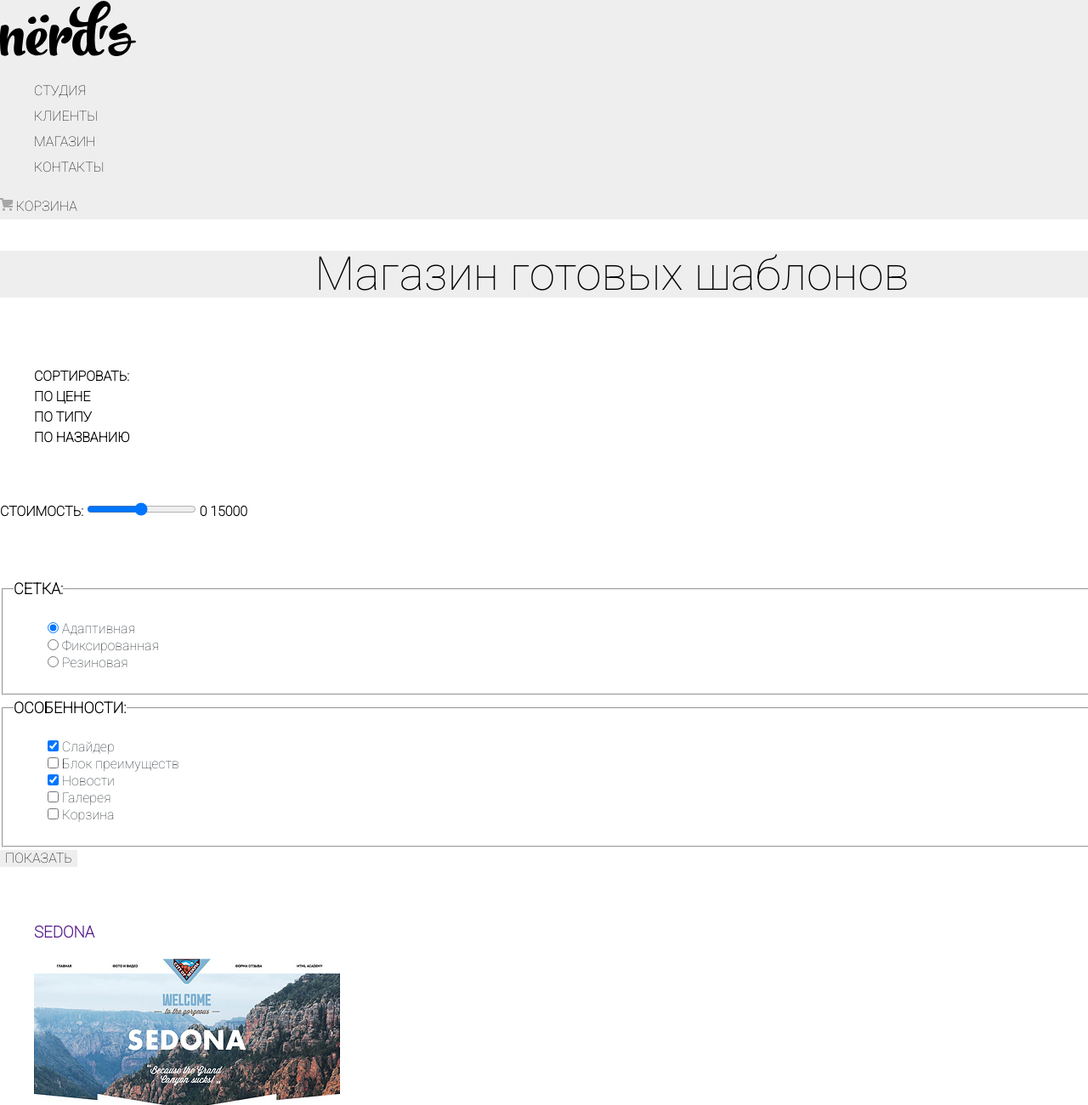
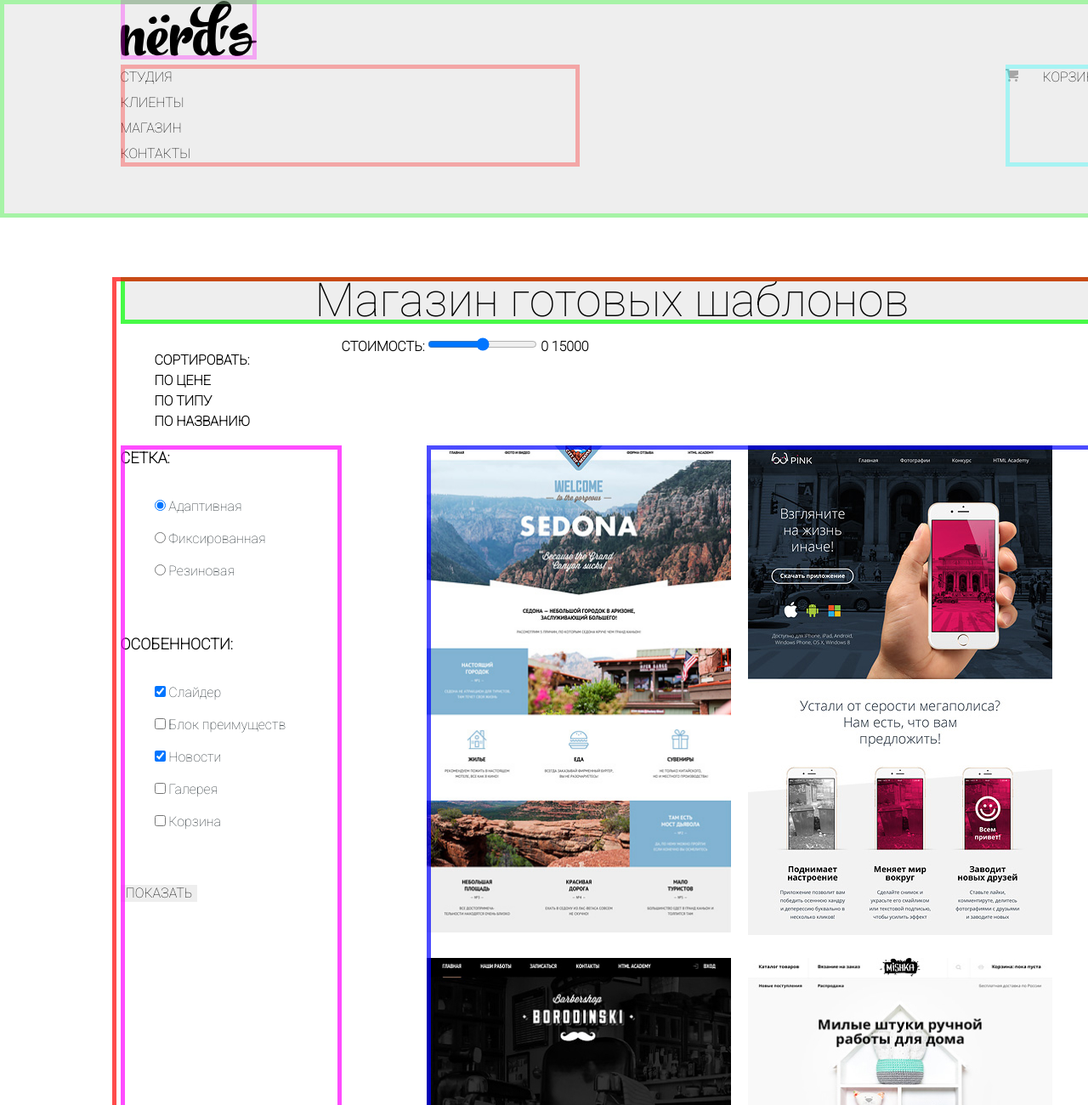
Before and after one commit to Brs-B/452047-nerds-28, a plain HTML site: page catalog.html in a window 1280 px wide. Shown: the top 1300 px of the page at 85% size. Drawn offline with Linux system fonts and the light colour scheme.

Commit message:
начинаем строить сетку

```diff
--- a/catalog.html
+++ b/catalog.html
@@ -1,19 +1,23 @@
 <!DOCTYPE html>
-<html lang="ru">
+<html class="page" lang="ru">
   <head>
     <meta charset="utf-8">
     <title>HTML Academy: Нёрдс</title>
-    <link rel="stylesheet" href="https://fonts.googleapis.com/css2?family=Roboto:wght@100&display=swap" rel="stylesheet">
+    <link rel="stylesheet" href="https://fonts.googleapis.com/css2?family=Roboto:wght@100&display=swap">
     <link href="css/normalize.css" rel="stylesheet">
     <link href="css/style.css" rel="stylesheet">
   </head>
-  <body>
+  <body class="page_body">
 
-    <header>
+    <header class="main_header">
       <nav class="navigation">
-        <a class="nerds-logo" href="index.html">
+        <div class="container">
+          <a class="nerds_logo" href="index.html">
             <img src="img/nerds-logo.svg" width="160" height="65" alt="Логотип Нердс">
           </a>
+        </div>
+        <div class="main_navigation_wrapper">
+          <div class="container">
             <ul class="site_navigation">
               <li><a href="">Студия</a></li>
               <li><a href="">Клиенты</a></li>
@@ -22,24 +26,26 @@
             </ul>
             <div class="cart_navigation">
               <img src="img/cart-icon.svg" width="15" height="15" alt="cart-icon">
-          <a href="">Корзина</a>
+              <a class="cart_link" href="">Корзина</a>
+            </div>
+          </div>
         </div>
       </nav>
     </header>
 
-    <main>
+    <main class="catalog_page container">
       <h1 class="catalog_title">Магазин готовых шаблонов</h1>
 
-      <section>
+      <section class="sort">
         <h2 class="visually_hidden">Сортировка</h2>
-        <ul class="sort">Сортировать:
+        <ul class="sort_type">Сортировать:
           <li>По цене</li>
           <li>По типу</li>
           <li>По названию</li>
         </ul>
       </section>
 
-      <section>
+      <section class="sort_price">
         <h2 class="visually_hidden">Стоимость-ползунок</h2>
         <label for="price">Стоимость:</label>
           <input type="range" id="price" name="price" min="0" max="15000" multiple>
@@ -48,21 +54,21 @@
 
       </section>
 
-      <section>
+      <section class="filters">
         <h2 class="visually_hidden">Фильтр каталога</h2>
         <form class="filter" action="https://echo.htmlacademy.ru" method="get">
           <fieldset>
             <legend>Сетка:</legend>
               <ul >
-                <li>
+                <li class="filter_option filter_radio">
                   <input class="filter_input" type="radio" name="grid" id="filter_adaptive" value="adaptive" checked>
                   <label for="filter_adaptive">Адаптивная</label>
                 </li>
-                <li>
+                <li class="filter_option filter_radio">
                   <input class="filter_input" type="radio" name="grid" id="filter_fixed" value="fixed">
                   <label for="filter_fixed">Фиксированная</label>
                 </li>
-                <li>
+                <li class="filter_option filter_radio">
                 <input class="filter_input" type="radio" name="grid" id="filter_rubbery" value="rubbery">
                 <label for="filter_rubbery">Резиновая</label>
                 </li>
@@ -72,23 +78,23 @@
           <fieldset>
             <legend>Особенности:</legend>
               <ul>
-                <li>
+                <li class="filter_option filter_checkbox">
                   <input class="filter_input" type="checkbox" name="slider" id="filter_slider" checked>
                   <label for="filter_slider">Слайдер</label>
                 </li>
-                <li>
+                <li class="filter_option filter_checkbox">
                   <input class="filter_input" type="checkbox" name="block_advantage" id="filter_block_advantage">
                   <label for="filter_block_advantage">Блок преимуществ</label>
                 </li>
-                <li>
+                <li class="filter_option filter_checkbox">
                   <input class="filter_input" type="checkbox" name="news" id="filter_news" checked>
                   <label for="filter_news">Новости</label>
                 </li>
-                <li>
+                <li class="filter_option filter_checkbox">
                   <input class="filter_input" type="checkbox" name="gallery" id="filter_gallery">
                   <label for="filter_gallery">Галерея</label>
                 </li>
-                <li>
+                <li class="filter_option filter_checkbox">
                   <input class="filter_input" type="checkbox" name="cart" id="filter_cart">
                   <label for="filter_cart">Корзина</label>
                 </li>
@@ -98,52 +104,52 @@
         </form>
       </section>
 
-      <section>
+      <section class="catalog">
         <h2 class="visually_hidden">Список каталога</h2>
           <ul class="catalog_list">
-            <li>
+            <li class="catalog_item">
               <a href="">
-                <h3>Sedona</h3>
+                <h3 class="visually_hidden">Sedona</h3>
                 <div>
                   <img src="img/img-sedona1.jpg" width="360" height="576" alt="Sedona">
                 </div>
               </a>
             </li>
-            <li>
+            <li class="catalog_item">
               <a href="">
-                <h3>Pink</h3>
+                <h3 class="visually_hidden">Pink</h3>
                 <div>
                   <img src="img/img-pink1.jpg" width="358" height="576" alt="Pink">
                 </div>
               </a>
             </li>
-            <li>
+            <li class="catalog_item">
               <a href="">
-                <h3>Borodinski</h3>
+                <h3 class="visually_hidden">Borodinski</h3>
                 <div>
                   <img src="img/img-barbershop1.jpg" width="364" height="582" alt="Borodinski">
                 </div>
               </a>
             </li>
-            <li>
+            <li class="catalog_item">
               <a href="">
-                <h3>Mishka</h3>
+                <h3 class="visually_hidden">Mishka</h3>
                 <div>
                   <img src="img/img-mishka1.jpg" width="362" height="580" alt="Mishka">
                 </div>
               </a>
             </li>
-            <li>
+            <li class="catalog_item">
               <a href="">
-                <h3>A+</h3>
+                <h3 class="visually_hidden">A+</h3>
                 <div>
                   <img src="img/img-aplus1.jpg" width="364" height="582" alt="A+">
                 </div>
               </a>
             </li>
-            <li>
+            <li class="catalog_item">
               <a href="">
-                <h3>Kvast</h3>
+                <h3 class="visually_hidden">Kvast</h3>
                 <div>
                   <img src="img/img-kvast1.jpg" width="362" height="580" alt="Kvast">
                 </div>
@@ -173,8 +179,9 @@
 
     </main>
 
-    <footer>
-      <section>
+    <footer class="main_footer page_footer">
+      <section class="footer_contacts">
+
         <h2 class="visually_hidden">Адрес</h2>
           <h3>Nёrds Design studio</h3>
           <p>
@@ -187,7 +194,8 @@
 
       </section>
 
-      <div class="social">
+      <div class="container">
+        <div class="footer_social">
           <ul>
             <li>
               <a class="social_button" href="">
@@ -210,6 +218,7 @@
         <div class="friendly">
           <h2>Давайте дружить, это выгодно!</h2>
           <p>Скидка 10% для друзей из социальных сетей.</p>
+        </div>
       </div>
     </footer>
 
--- a/css/style.css
+++ b/css/style.css
@@ -16,6 +16,8 @@
   --basic_yellow_active: #E5A722;
   --basic_white: #ffffff;
 }
+
+/* Global */
 
 body {
   min-width: 1440px;
@@ -39,17 +41,70 @@ img {
   height: auto;
 }
 
+/* Grid */
+
+.page {
+  height: 100%;
+}
+.page_body {
+  min-height: 100%;
+  display: grid;
+  grid-template-rows: min-content 1fr min-content;
+  align-content: start;
+}
+
+/* Header */
+
+.main_header {
+  margin-bottom: 70px;
+
+  outline: 5px solid rgba(0, 255, 0, 0.3);
+  outline-offset: -5px;
+}
 .navigation {
+  display: flex;
+  flex-direction: column;
+  align-items: start;
   font-size: 16px;
   line-height: 30px;
   font-weight: 500;
   color: var(--basic_black);
   background-color: var(--basic_gray);
 }
+.main_navigation_wrapper {
+  width: 100%;
+  margin-bottom: 60px;
+}
+.nerds_logo {
+  width: 160px;
+  height: 65px;
+  outline: 5px solid rgba(255, 0, 255, 0.3);
+  outline-offset: -5px;
+}
+.container {
+  width: 1157px;
+  margin: 0 auto;
+  padding: 0 10px;
+}
+.main_navigation_wrapper .container {
+  display: flex;
+  justify-content: space-between;
+}
+.site_navigation {
+  width: 540px;
+  margin: 0;
+  padding: 0;
+  min-height: 95px;
+  list-style: none;
+  outline: 5px solid rgba(255, 0, 0, 0.3);
+  outline-offset: -5px;
+}
+.cart_navigation {
+  max-width: 150px;
+  outline: 5px solid rgba(0, 255, 255, 0.3);
+  outline-offset: -5px;
+}
 
-.site_navigation {
-  list-style: none;
-}
 .site_navigation a,
 .cart_navigation a {
   color: var(--basic_black);
@@ -64,23 +119,42 @@ img {
   color: var(--basic_black);
   opacity: 0.3;
 }
+.cart_navigation .cart_link {
+  padding-left: 25px;
+}
 
+/* Main-Index */
+
+.content {
+  outline: 5px solid rgba(255, 0, 0 , 0.3);
+  margin-bottom: 80px;
+}
 .content_list {
+  display: grid;
+  grid-template-columns: 1fr 1fr 1fr;
   list-style: none;
+  margin: 0;
+  padding: 0;
 }
 .content_item {
   text-align: left;
+  outline: 5px solid rgba(0, 255, 255 , 0.3);
+  outline-offset: -5px;
 }
 .content_item h3 {
   font-weight: 700;
   font-size: 24px;
   line-height: 30px;
+  margin-top: 25px;
+  margin-bottom: 16px;
 }
 .content_item p {
   font-weight: 400;
   color: var(--basic_light_black);
   font-size: 16px;
   line-height: 24px;
+  margin-bottom: 32px;
+  width: 260px;
   text-transform: none;
 }
 
@@ -123,20 +197,49 @@ img {
   background-color: var(--basic_yellow_active);
 }
 
+/* Main-Catalog */
+
+.catalog_page {
+  display: grid;
+  grid-template-columns: 260px 1fr;
+  align-content: start;
+  outline-offset: -5px;
+  outline: 5px solid rgba(255, 0, 0, 0.7);
+}
 .catalog_title{
   text-align: center;
+  grid-column: 1 / -1;
   font-weight: 500;
   font-size: 55px;
   line-height: 55px;
+  margin: 0;
+  margin-bottom: 15px;
+  padding: 0;
   color: var(--basic_black);
   background-color: var(--basic_gray);
   text-transform: none;
+  outline-offset: -5px;
+  outline: 5px solid rgba(0, 255, 0, 0.7);
 }
 
-.sort {
+.sort_type {
   list-style: none;
 }
+
+.filters {
+  width: 260px;
+  outline-offset: -5px;
+  outline: 5px solid rgba(255, 0, 255, 0.7);
+}
+.filter fieldset {
+  padding: 0;
+  margin: 0;
+  margin-bottom: 43px;
+  border: none;
+}
+
 .filter legend {
+  margin-bottom: 16px;
   font-weight: 700;
   font-size: 18px;
   line-height: 30px;
@@ -149,6 +252,14 @@ img {
   color: var(--basic_light_black);
   text-transform: none;
 }
+.filter_option {
+  margin-bottom: 19px;
+  font-weight: 400;
+  font-size: 16px;
+  line-height: 19px;
+}
+
+
 .filter input + label,
 .filter input:hover + label {
   color: var(--basic_light_black);
@@ -176,14 +287,58 @@ img {
 .filter_button:active {
   background-color: var(--basic_gray_active);
 }
-
+.catalog {
+  margin-left: 100px;
+  outline-offset: -5px;
+  outline: 5px solid rgba(0, 0, 255, 0.7);
+}
 .catalog_list {
+  display: flex;
+  flex-wrap: wrap;
+  padding: 0;
+  margin: 0;
+  margin-bottom: 30px;
   list-style: none;
 }
+.catalog_item {
+  width: 358px;
+  min-height: 378px;
+  margin-right: 20px;
+  margin-bottom: 20px;
+}
+
 .pages ul {
   list-style: none;
 }
-.social ul {
+
+/* Footer */
+
+.main_footer {
+  padding: 60px 0;
+  margin-top: 80px;
+  outline: 5px solid rgba(255, 0, 0, 0.7);
+  outline-offset: -5px;
+}
+.main_footer .container {
+  display: grid;
+  grid-template-columns: 1fr 1fr;
+}
+.footer_contacts {
+  outline: 5px solid rgba(0, 255, 255, 0.7);
+  outline-offset: -5px;
+}
+.footer-contacts p {
+  margin: 0;
+}
+.footer_social {
+  width: 260px;
+  justify-self: start;
+  outline: 5px solid rgba(0, 255, 0, 0.7);
+  outline-offset: -5px;
+}
+.footer_social ul {
+  display: grid;
+  grid-template-columns: 1fr 1fr 1fr;
   list-style: none;
 }
 .social_button {
@@ -196,7 +351,14 @@ img {
 .social_button:active {
   background-color: var(--basic_red_active);
 }
+.friendly {
+  margin: 0;
+  justify-self: center;
+  outline: 5px solid rgba(255, 0, 255, 0.7);
+  outline-offset: -5px;
+}
 .friendly h2 {
+  margin-bottom: 10px;
   font-weight: 700;
   font-size: 36px;
   line-height: 36px;
@@ -229,5 +391,12 @@ img {
     border-color: #B4B9BB;
 }
 .visually_hidden {
-  visibility: hidden;
+  position: absolute !important;
+	clip: rect(1px 1px 1px 1px);
+	clip: rect(1px, 1px, 1px, 1px);
+	padding:0 !important;
+	border:0 !important;
+	height: 1px !important;
+	width: 1px !important;
+	overflow: hidden;
 }
```
Also changed, not shown: index.html (+24 -15 lines). Lines whose indentation alone changed are shown as unchanged.
